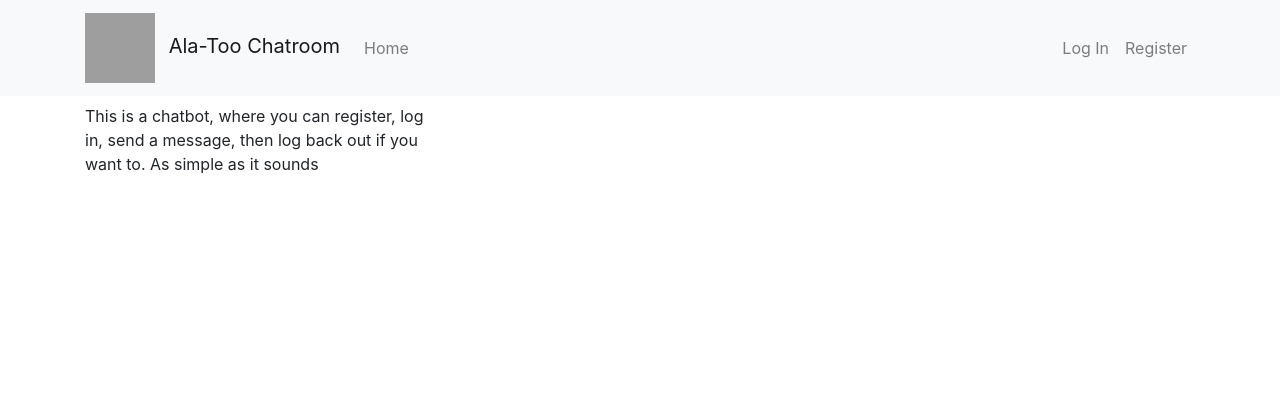
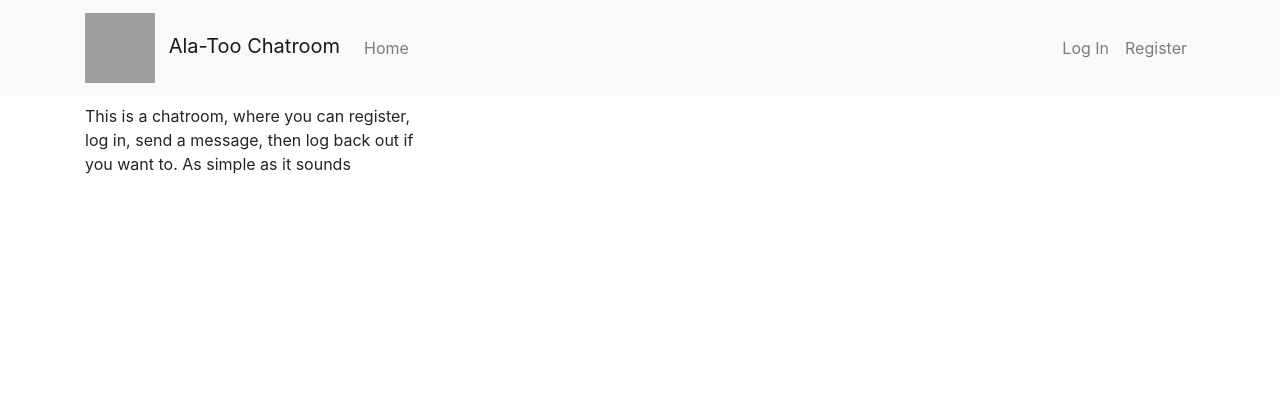
Before and after one commit to renren-017/cs204mid, a Django app: page / in a window 1280 px wide. Shown: the top 420 px of the page. Run offline with Django 4.2, Linux system fonts and the light colour scheme; data that the repository does not hold is empty; some libraries are stand-ins or nearby versions; grey boxes are pictures that could not be loaded.

Commit message:
Base template changed

```diff
--- a/chatroom/templates/chatroom/base.html
+++ b/chatroom/templates/chatroom/base.html
@@ -45,7 +45,7 @@
                         </div>
                     {% endfor %}
                 {% endif %}
-                <p class="mt-2">This is a chatbot, where you can register, log in, send a message, then log back out if you want to. As simple as it sounds</p>
+                <p class="mt-2">This is a chatroom, where you can register, log in, send a message, then log back out if you want to. As simple as it sounds</p>
             </div>
             <div class="col-md-8 mt-20">
                 {% block content %}
```
